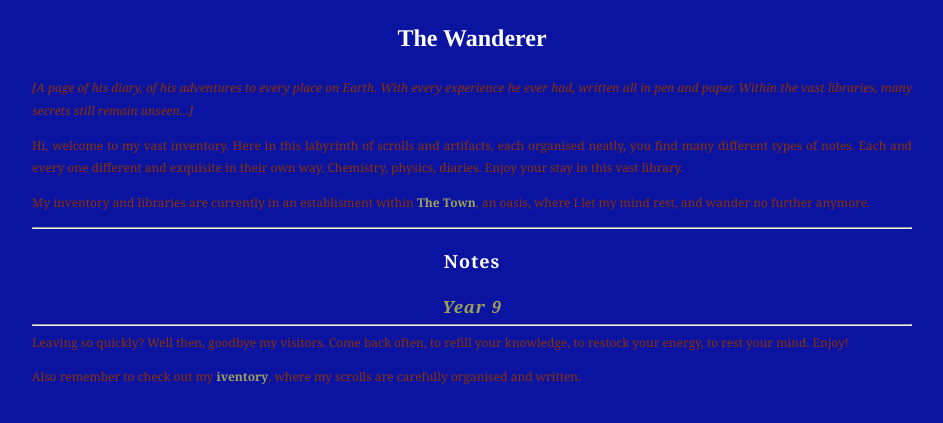
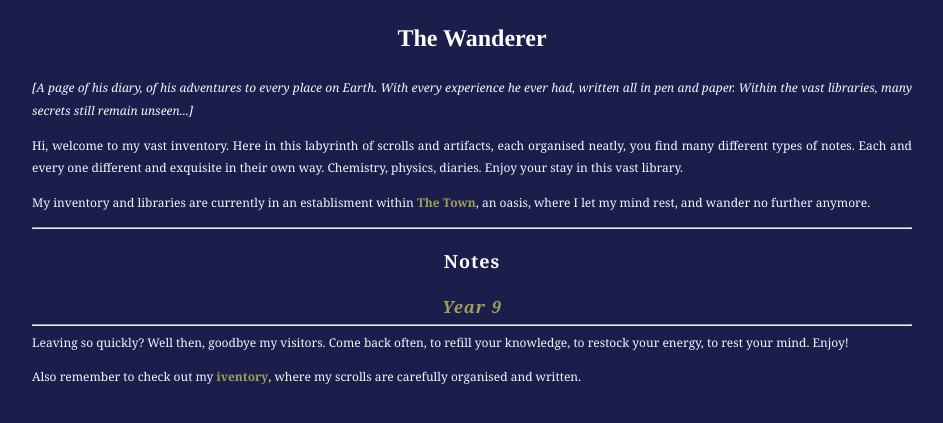
Before and after one commit to Rewind789/wanderer-archive, a Jekyll site: the page built from index.md, in a window 1280 px wide. Shown: the top 423 px of the page, without its empty margins (168-1111 px from the left). Built offline with Jekyll 4.4.1, drawn with Linux system fonts in a browser that asks for light colours; our own code applies the rules of GitHub Pages for plain Markdown files.

Commit message:
Update main.css

```diff
--- a/assets/css/main.css
+++ b/assets/css/main.css
@@ -3,14 +3,14 @@ html {
 	margin-left: 200px;
 	padding: 0;
 	text-align: justify;
-	background: #0B14A0;
+	background: #1b1d4a;
 }
 
 body {
 	font: 75% georgia, sans-serif;
 	line-height: 1.88889;
-	color: #8E3200;
-	background: #0B14A0;
+	color: #f0f9ff;
+	background: #1b1d4a;
 	margin: 0;
 	padding: 0;
 }
```
